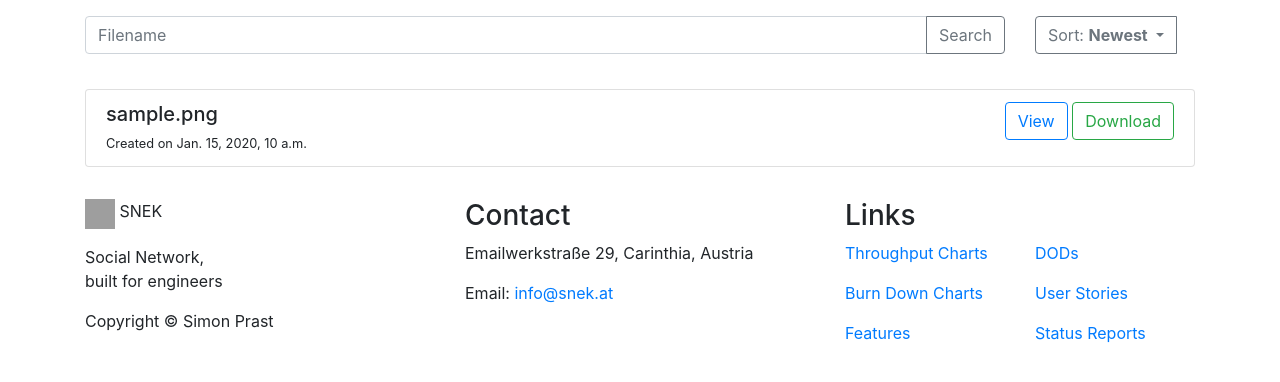
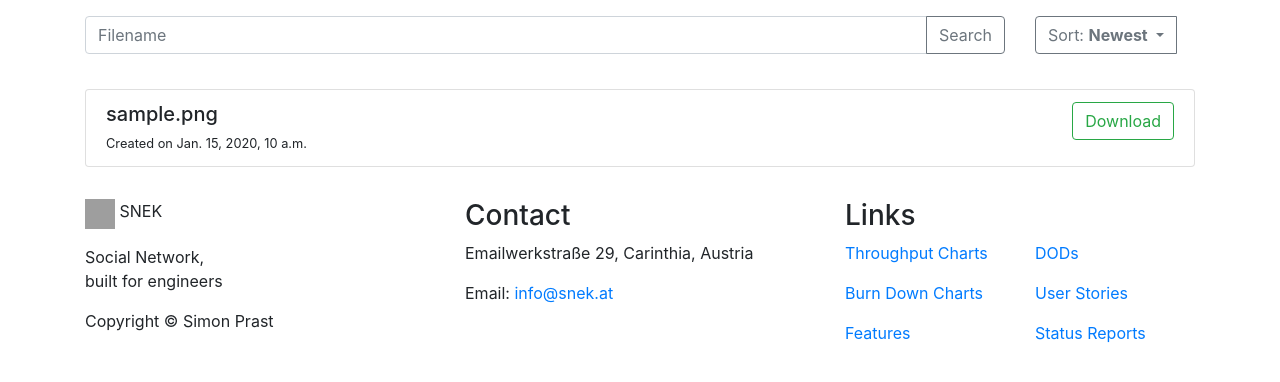
Before and after one commit to snek-at/tastic-engine, a Django app: page /features/ in a window 1280 px wide. Shown: the part 56-438 px from the top of the page. Run offline with Django 3.2, Linux system fonts and the light colour scheme; tables that the repository leaves empty hold one stand-in row (values such as "Sample post"); some libraries are stand-ins or nearby versions; grey boxes are pictures that could not be loaded.

Commit message:
Update feature template
The views button was removed from the feature template.

```diff
--- a/templates/pages/features.html
+++ b/templates/pages/features.html
@@ -62,12 +62,7 @@
               <small>Created on {{ file.createdAt }}</small>
             </div>
             <div>
-              <a href="/stories/view/{{ file.name }}">
-                <button type="button" class="btn btn-outline-primary">
-                  View
-                </button>
-              </a>
-              <a href="/stories/download/{{ file.name }}" download>
+              <a href="/features/download/{{ file.name }}" download>
                 <button type="button" class="btn btn-outline-success">
                   Download
                 </button>
```
